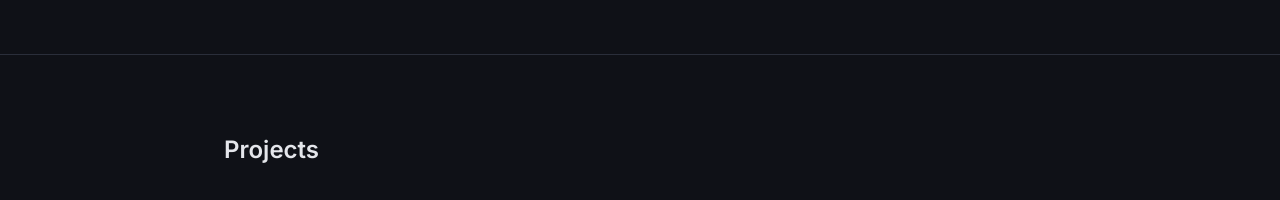
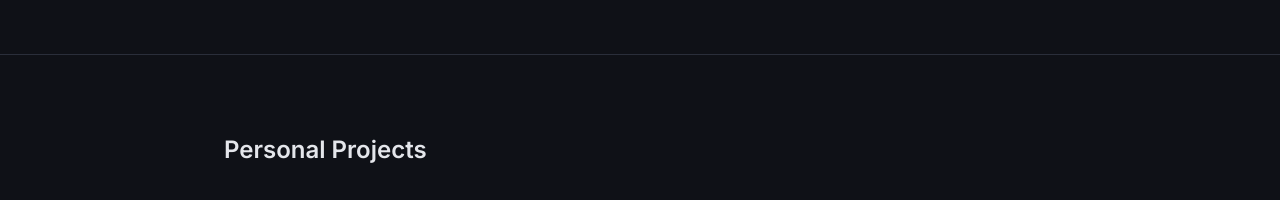
Before and after one commit to amaralhcarlos/amaralhcarlos.github.io, a plain HTML site: page index.html in a window 1280 px wide. Shown: the part 1360-1560 px from the top of the page. Drawn offline with Linux system fonts and the light colour scheme.

Commit message:
Label projects section as personal projects
Makes explicit that the three showcased projects are personal work, not professional deliverables.

```diff
--- a/i18n/en.js
+++ b/i18n/en.js
@@ -18,7 +18,7 @@ export const en = {
   "about.p4": "On longer-running projects I took on informal technical leadership — running code reviews, refinements, mentoring developers, and driving architectural decisions. That role was recognized by the teams, even without a formal title.",
 
   // Projects
-  "projects.heading": "Projects",
+  "projects.heading": "Personal Projects",
   "projects.cta": "View on GitHub →",
 
   "project.anarapport.desc":    "Desktop viewer for textile rapport patterns: zoom/pan, three tiling modes, image analysis, approximate CMYK-gamut check, and PNG/JPEG export.",
--- a/i18n/pt.js
+++ b/i18n/pt.js
@@ -18,7 +18,7 @@ export const pt = {
   "about.p4": "Em projetos mais longos, assumi liderança técnica informal — conduzindo code reviews, refinamentos, mentoria e decisões de arquitetura. Essa atuação foi reconhecida pelos times, mesmo sem formalização em cargo.",
 
   // Projects
-  "projects.heading": "Projetos",
+  "projects.heading": "Projetos Pessoais",
   "projects.cta": "Ver no GitHub →",
 
   "project.anarapport.desc":    "Visualizador desktop de padrões têxteis (rapport): zoom/pan, três modos de repetição, análise de imagem, verificação de gamut CMYK e exportação PNG/JPEG.",
--- a/index.html
+++ b/index.html
@@ -91,7 +91,7 @@
 
   <section class="projects" id="projects">
     <div class="section-inner fade-in">
-      <h2 data-i18n="projects.heading">Projetos</h2>
+      <h2 data-i18n="projects.heading">Projetos Pessoais</h2>
 
       <div class="project-grid">
 
```
